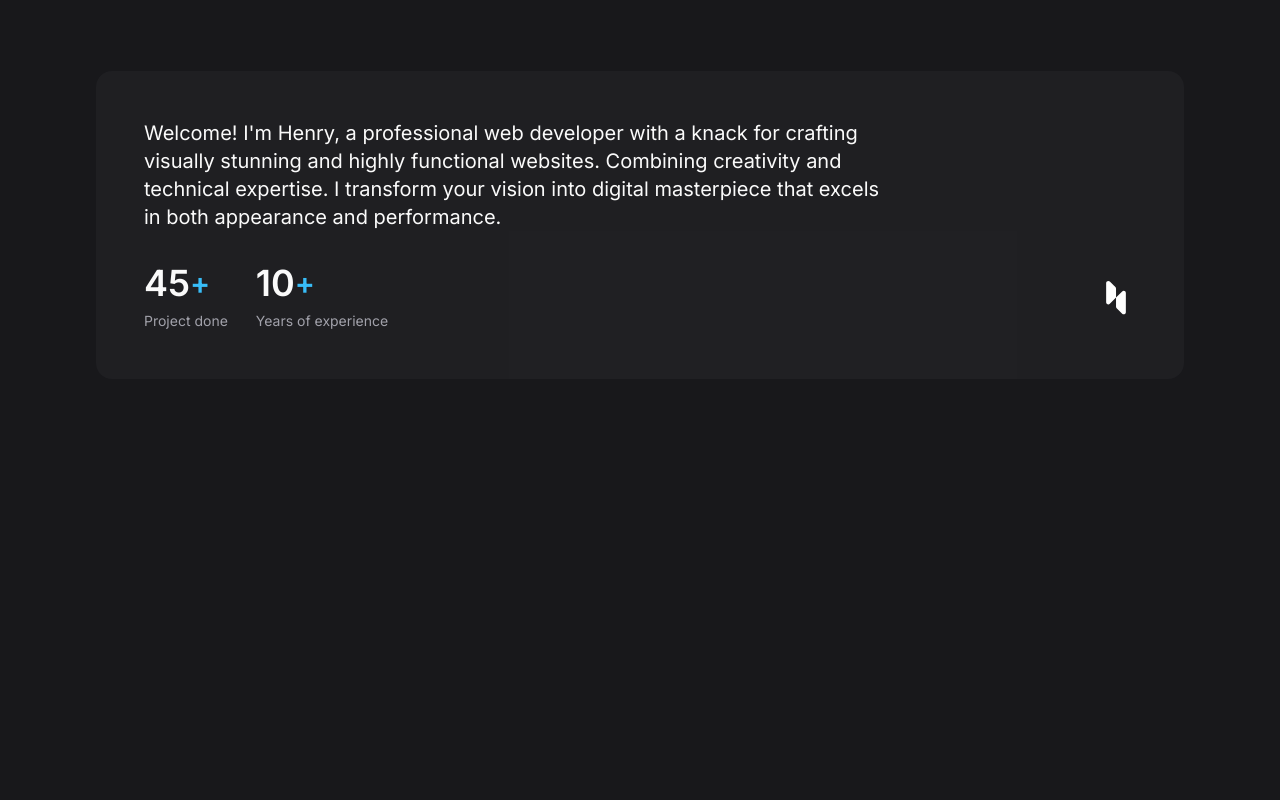
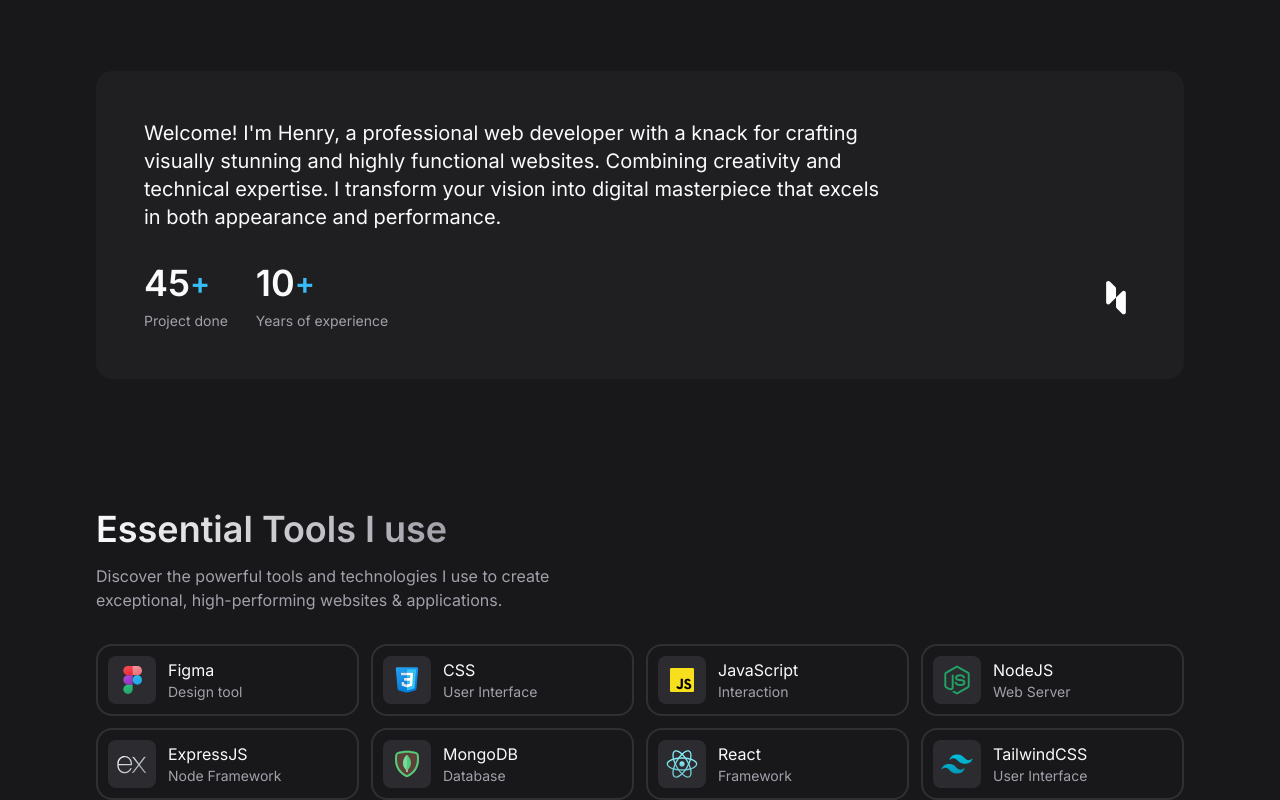
Before and after one commit to ajrillah/portofolio-web-v2, a React (Vite) app: page / in a window 1280 px wide. Shown: the part 786-1586 px from the top of the page. Before the commit the page ends 1165 px from the top, so only its background shows below. Built offline with nearby package versions, Linux system fonts and the light colour scheme.

Commit message:
ADD: Skill Done

```diff
--- a/src/App.jsx
+++ b/src/App.jsx
@@ -2,6 +2,7 @@
 import Header from "./components/Header";
 import Hero from "./components/Hero";
 import About from "./components/About";
+import Skill from "./components/Skill";
 
 const App = () => {
   return (
@@ -10,6 +11,7 @@
       <main>
         <Hero />
         <About />
+        <Skill />
       </main>
     </>
   );
--- /dev/null
+++ b/src/components/Skill.jsx
@@ -0,0 +1,68 @@
+import React from "react";
+
+// component
+import SkillCard from "./SkillCard";
+
+const skillItem = [
+  {
+    imgSrc: "/images/figma.svg",
+    label: "Figma",
+    desc: "Design tool",
+  },
+  {
+    imgSrc: "/images/css3.svg",
+    label: "CSS",
+    desc: "User Interface",
+  },
+  {
+    imgSrc: "/images/javascript.svg",
+    label: "JavaScript",
+    desc: "Interaction",
+  },
+  {
+    imgSrc: "/images/nodejs.svg",
+    label: "NodeJS",
+    desc: "Web Server",
+  },
+  {
+    imgSrc: "/images/expressjs.svg",
+    label: "ExpressJS",
+    desc: "Node Framework",
+  },
+  {
+    imgSrc: "/images/mongodb.svg",
+    label: "MongoDB",
+    desc: "Database",
+  },
+  {
+    imgSrc: "/images/react.svg",
+    label: "React",
+    desc: "Framework",
+  },
+  {
+    imgSrc: "/images/tailwindcss.svg",
+    label: "TailwindCSS",
+    desc: "User Interface",
+  },
+];
+
+const Skill = () => {
+  return (
+    <section className="section">
+      <div className="container">
+        <h2 className="headline-2">Essential Tools I use</h2>
+        <p className="text-zinc-400 mt-3 mb-8 max-w-[50ch]">
+          Discover the powerful tools and technologies I use to create
+          exceptional, high-performing websites & applications.
+        </p>
+        <div className="grid gap-3 grid-cols-[repeat(auto-fill,_minmax(250px,_1fr))]">
+          {skillItem.map(({ imgSrc, label, desc }, key) => (
+            <SkillCard key={key} imgSrc={imgSrc} label={label} desc={desc} />
+          ))}
+        </div>
+      </div>
+    </section>
+  );
+};
+
+export default Skill;
--- /dev/null
+++ b/src/components/SkillCard.jsx
@@ -0,0 +1,32 @@
+import React from "react";
+
+// node
+import PropTypes from "prop-types";
+
+const SkillCard = ({ imgSrc, label, desc, classes }) => {
+  return (
+    <div
+      className={
+        "flex items-center gap-3 ring-2 ring-inset ring-zinc-50/10 rounded-2xl p-3 hover:bg-zinc-800 transition-colors group" +
+        classes
+      }
+    >
+      <figure className="bg-zinc-700/50 rounded-lg overflow-hidden w-12 h-12 p-2 group-hover:bg-zinc-900 transition-colors">
+        <img src={imgSrc} alt={label} width={32} height={32} />
+      </figure>
+      <div>
+        <h3>{label}</h3>
+        <p className="text-zinc-400 text-sm">{desc}</p>
+      </div>
+    </div>
+  );
+};
+
+SkillCard.propTypes = {
+  imgSrc: PropTypes.string.isRequired,
+  label: PropTypes.string.isRequired,
+  desc: PropTypes.string.isRequired,
+  classes: PropTypes.string,
+};
+
+export default SkillCard;
--- a/src/index.css
+++ b/src/index.css
@@ -20,7 +20,8 @@
 
 /* TYPOGRAPHY */
 
-.headline-1 {
+.headline-1,
+.headline-2 {
   @apply max-w-max;
   background: -webkit-linear-gradient(0deg, #fafafa, #a1a1aa);
   -webkit-background-clip: text;
@@ -28,6 +29,10 @@
 }
 .headline-1 {
   @apply text-5xl leading-tight font-semibold lg:text-[55px] lg:leading-[1.15];
+}
+
+.headline-2 {
+  @apply text-3xl lg:text-4xl lg:leading-tight font-semibold;
 }
 
 /* UTILITIES */
```
